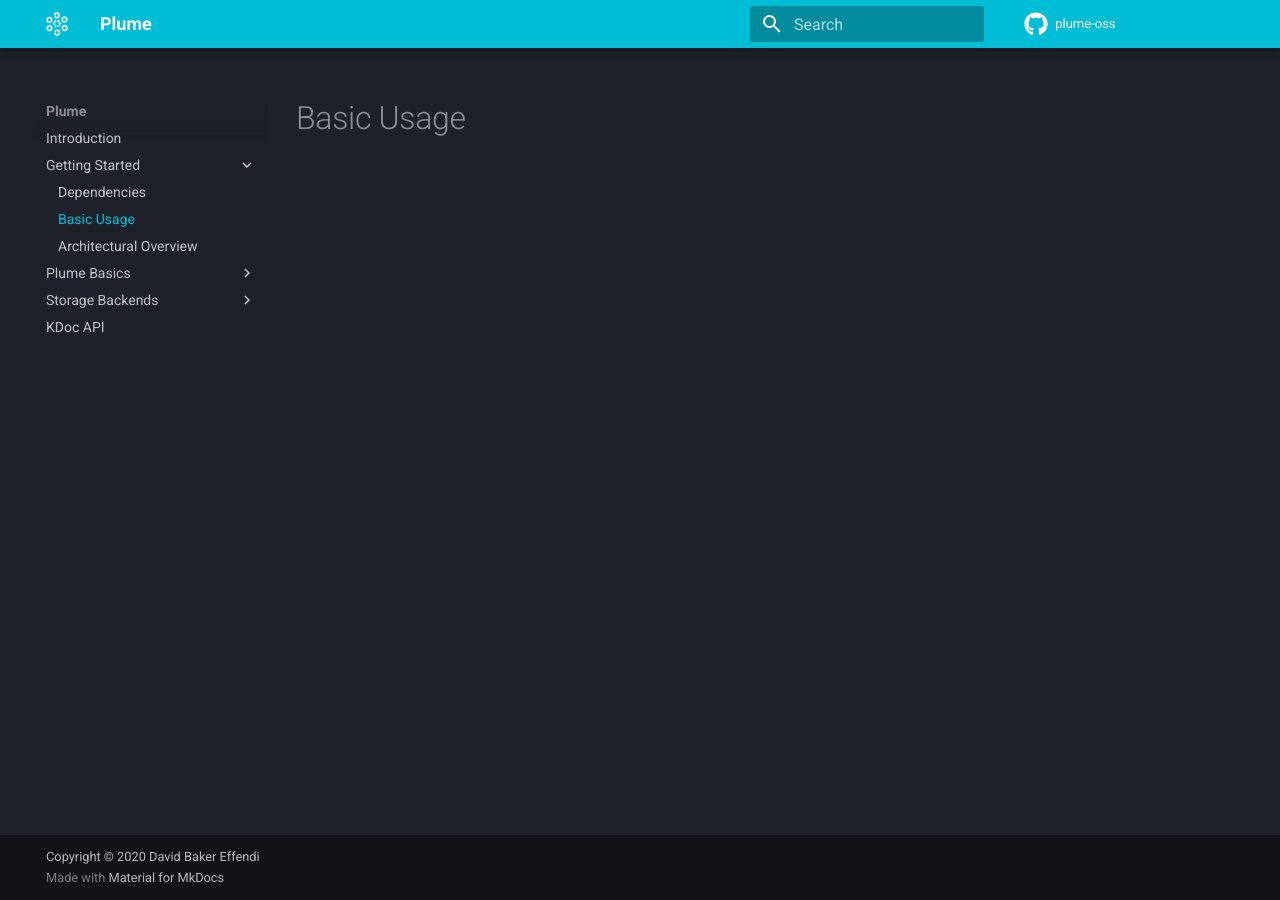
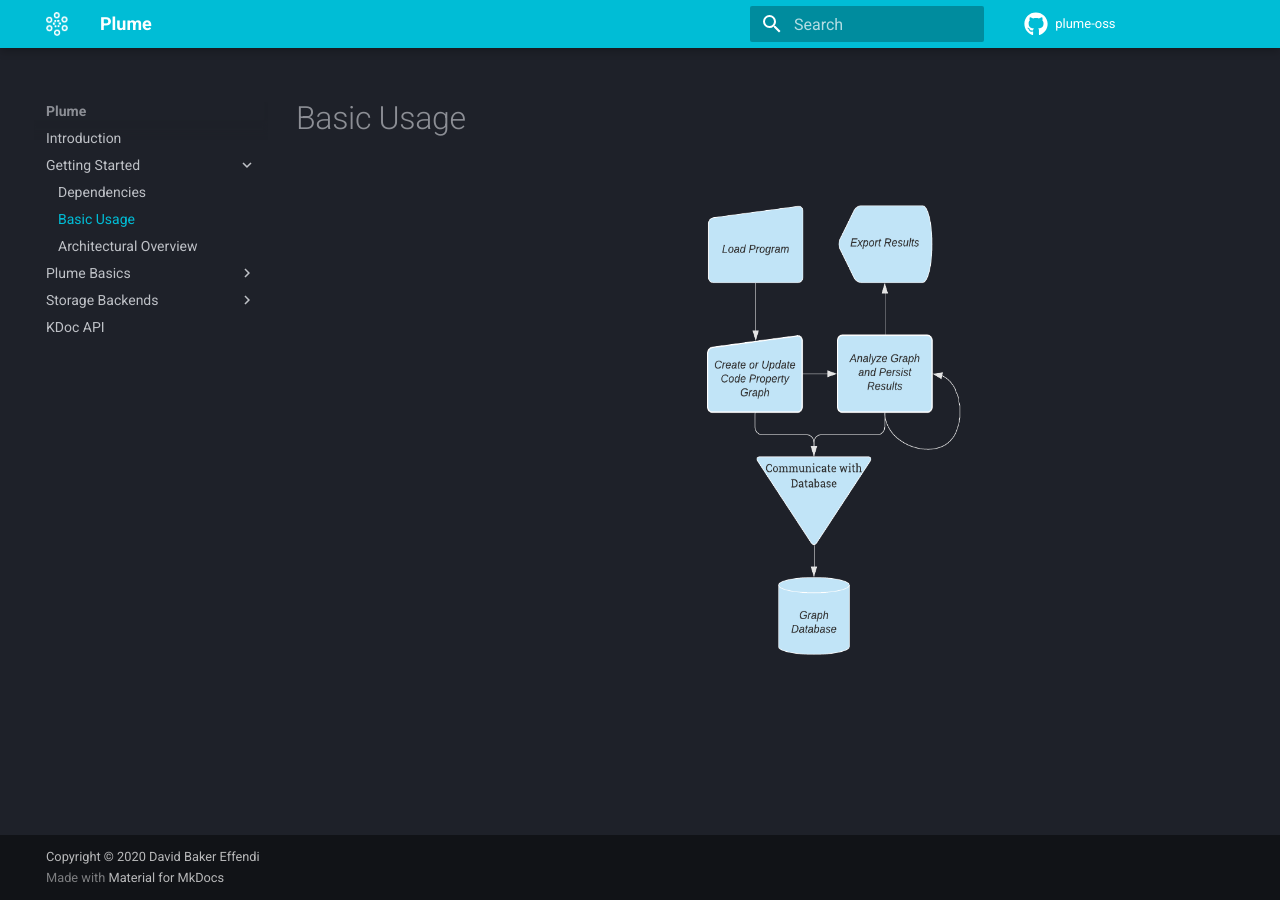
Before and after one commit to plume-oss/plume-docs, an MkDocs documentation site: the page built from docs/getting-started/basic-usage.md, in a window 1280 px wide. Built offline with MkDocs 1.6.1 and Material for MkDocs 9.7.7, drawn with Linux system fonts in a browser that asks for light colours.

Commit message:
:bento: Added basic usage diagram

```diff
--- a/docs/getting-started/basic-usage.md
+++ b/docs/getting-started/basic-usage.md
@@ -1 +1,3 @@
 # Basic Usage
+
+![Basic Process](../assets/images/basic-process.png){: align=right style="height:500px;width:300px" }
```
Also changed, not shown: docs/assets/images/basic-process.png (added).
